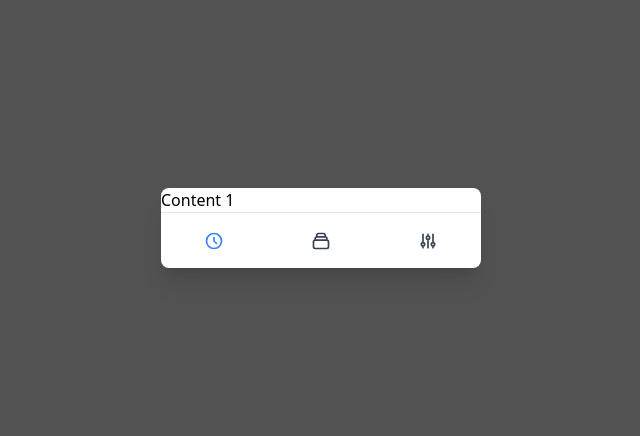
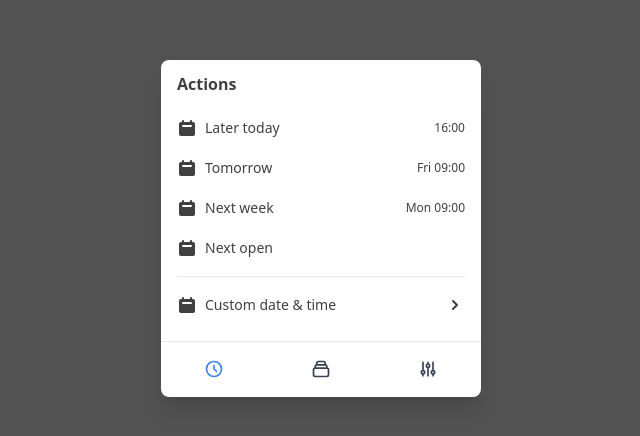
Before and after one commit to juwanpetty/project-hypnos, a Next.js app: page / in a window 1280 px wide. Shown: the part 172-608 px from the top of the page, without its empty margins (319-959 px from the left). Built offline with nearby package versions, Linux system fonts and the light colour scheme.

Commit message:
Add the Actions page

```diff
--- /dev/null
+++ b/components/TimeMetric.js
@@ -0,0 +1,5 @@
+const TimeMetric = ({ metric }) => {
+  return <p className="text-xs font-medium text-neutral-700">{metric}</p>;
+};
+
+export default TimeMetric;
--- a/package.json
+++ b/package.json
@@ -10,6 +10,7 @@
   "dependencies": {
     "@headlessui/react": "^1.4.3",
     "@heroicons/react": "^1.0.5",
+    "date-fns": "^2.28.0",
     "next": "12.0.3",
     "react": "17.0.2",
     "react-dom": "17.0.2",
--- a/pages/index.js
+++ b/pages/index.js
@@ -1,3 +1,5 @@
+import Actions from 'views/Actions/Actions';
+
 import { Tab } from '@headlessui/react';
 import {
   AdjustmentsIcon,
@@ -9,7 +11,9 @@ export default function Index() {
   return (
     <Tab.Group as="div" className="w-80 rounded-lg bg-white shadow-xl">
       <Tab.Panels>
-        <Tab.Panel>Content 1</Tab.Panel>
+        <Tab.Panel>
+          <Actions />
+        </Tab.Panel>
         <Tab.Panel>Content 2</Tab.Panel>
         <Tab.Panel>Content 3</Tab.Panel>
       </Tab.Panels>
--- a/tailwind.config.js
+++ b/tailwind.config.js
@@ -1,5 +1,9 @@
 module.exports = {
-  content: ['./pages/**/*.{js,ts,jsx,tsx}', './components/**/*.{js,ts,jsx,tsx}'],
+  content: [
+    './pages/**/*.{js,ts,jsx,tsx}',
+    './components/**/*.{js,ts,jsx,tsx}',
+    './views/**/*.{js,ts,jsx,tsx}'
+  ],
   theme: {
     extend: {}
   },
--- /dev/null
+++ b/views/Actions/Actions.js
@@ -0,0 +1,26 @@
+import ActionItem from './components/ActionItem';
+
+const Actions = () => {
+  return (
+    <>
+      <div className="flex h-12 items-center px-4">
+        <h1 className="font-bold text-neutral-700">Actions</h1>
+      </div>
+
+      <div>
+        <ActionItem title="Later today" time="16:00" />
+        <ActionItem title="Tomorrow" time="Fri 09:00" />
+        <ActionItem title="Next week" time="Mon 09:00" />
+        <ActionItem title="Next open" noAction />
+      </div>
+
+      <div className="my-2 mx-4 border-t text-neutral-200" />
+
+      <div className="mb-4">
+        <ActionItem title="Custom date & time" />
+      </div>
+    </>
+  );
+};
+
+export default Actions;
--- /dev/null
+++ b/views/Actions/components/ActionItem.js
@@ -0,0 +1,38 @@
+import { ChevronRightIcon, CalendarIcon } from '@heroicons/react/solid';
+import TimeMetric from 'components/TimeMetric';
+
+const ActionItem = ({ title, time, noAction }) => {
+  let xMarkup = null;
+
+  if (time) {
+    xMarkup = <TimeMetric metric={time} />;
+  } else if (!time && !noAction) {
+    xMarkup = (
+      <div className="flex items-center">
+        <ChevronRightIcon
+          className="h-5 w-5 text-neutral-700"
+          aria-hidden="true"
+        />
+      </div>
+    );
+  } else {
+    xMarkup = null;
+  }
+
+  return (
+    <div className="mx-2 flex h-10 cursor-pointer items-center justify-between rounded-md p-2 hover:bg-neutral-100">
+      <div className="flex items-center">
+        <div className="flex items-center">
+          <CalendarIcon
+            className="mr-2 h-5 w-5 text-neutral-700"
+            aria-hidden="true"
+          />
+        </div>
+        <h3 className="text-sm font-medium  text-neutral-700">{title}</h3>
+      </div>
+      {xMarkup}
+    </div>
+  );
+};
+
+export default ActionItem;
```
Also changed, not shown: 1 other file (tests, documents, lock files or other folders).
